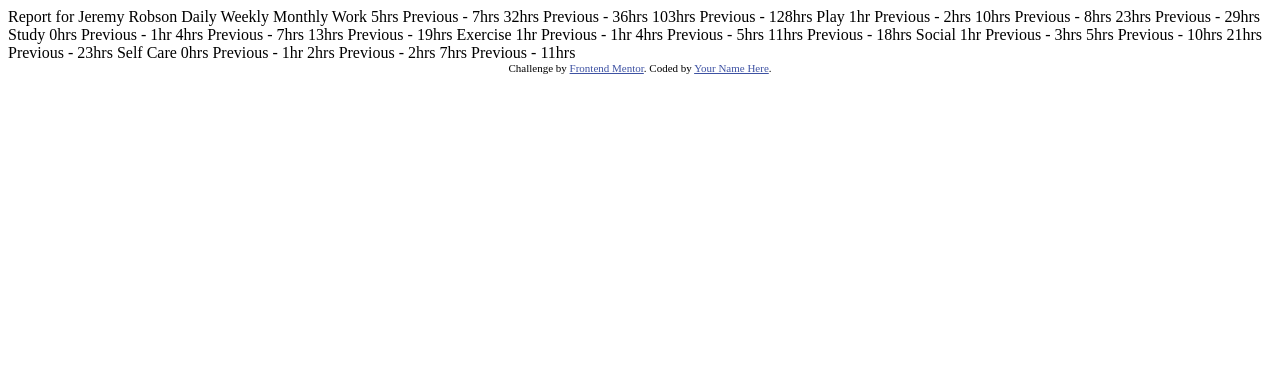
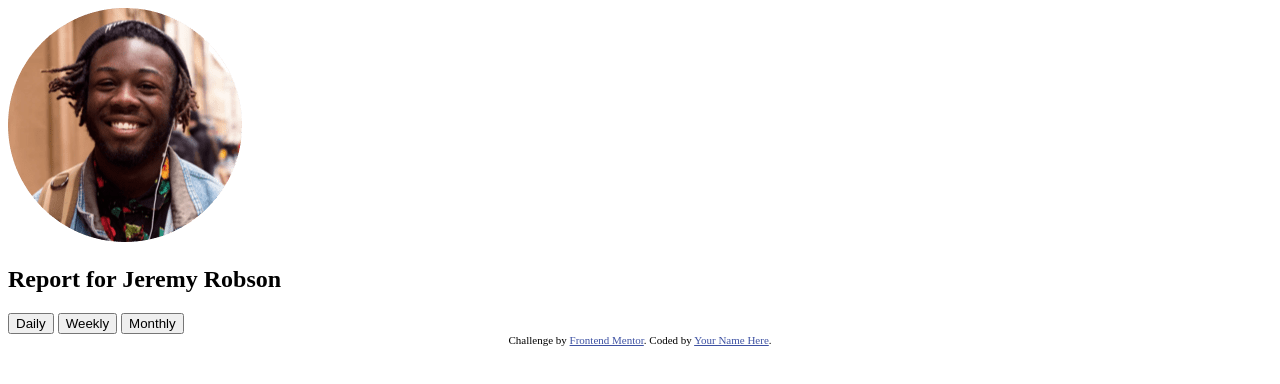
Before and after one commit to MooseCowBear/frontend-mentor-time-tracking-dashboard, a plain HTML site: page index.html in a window 1280 px wide. Drawn offline with Linux system fonts and the light colour scheme.

Commit message:
Add markup

```diff
--- a/index.html
+++ b/index.html
@@ -15,66 +15,26 @@
   </style>
 </head>
 <body>
+  <main>
+    <section class="user">
+      <div>
+        <img src="./images/image-jeremy.png" alt="profile picture">
+        <h1>
+          <span>Report for</span>
+          Jeremy Robson
+        </h1>
+      </div>
+      <div class="timeframe">
+        <button>Daily</button>
+        <button>Weekly</button>
+        <button>Monthly</button>
+      </div>
+    </section>
 
-  Report for
-  Jeremy Robson
-
-  Daily
-  Weekly
-  Monthly
-
-  Work
-  5hrs <!-- daily -->
-  Previous - 7hrs <!-- daily -->
-  32hrs <!-- weekly -->
-  Previous - 36hrs <!-- weekly -->
-  103hrs <!-- monthly -->
-  Previous - 128hrs <!-- monthly -->
-
-  Play
-  1hr <!-- daily -->
-  Previous - 2hrs <!-- daily -->
-  10hrs <!-- weekly -->
-  Previous - 8hrs <!-- weekly -->
-  23hrs <!-- monthly -->
-  Previous - 29hrs <!-- monthly -->
-
-  Study
-  0hrs <!-- daily -->
-  Previous - 1hr <!-- daily -->
-  4hrs <!-- weekly -->
-  Previous - 7hrs <!-- weekly -->
-  13hrs <!-- monthly -->
-  Previous - 19hrs <!-- monthly -->
-
-  Exercise
-  1hr <!-- daily -->
-  Previous - 1hr <!-- daily -->
-  4hrs <!-- weekly -->
-  Previous - 5hrs <!-- weekly -->
-  11hrs <!-- monthly -->
-  Previous - 18hrs <!-- monthly -->
-
-  Social
-  1hr <!-- daily -->
-  Previous - 3hrs <!-- daily -->
-  5hrs <!-- weekly -->
-  Previous - 10hrs <!-- weekly -->
-  21hrs <!-- monthly -->
-  Previous - 23hrs <!-- monthly -->
-
-  Self Care
-  0hrs <!-- daily -->
-  Previous - 1hr <!-- daily -->
-  2hrs <!-- weekly -->
-  Previous - 2hrs <!-- weekly -->
-  7hrs <!-- monthly -->
-  Previous - 11hrs <!-- monthly -->
-
-
-  <div class="attribution">
+  </main>
+  <footer class="attribution">
     Challenge by <a href="https://www.frontendmentor.io?ref=challenge" target="_blank">Frontend Mentor</a>.
     Coded by <a href="#">Your Name Here</a>.
-  </div>
+  </footer>
 </body>
 </html>
```
